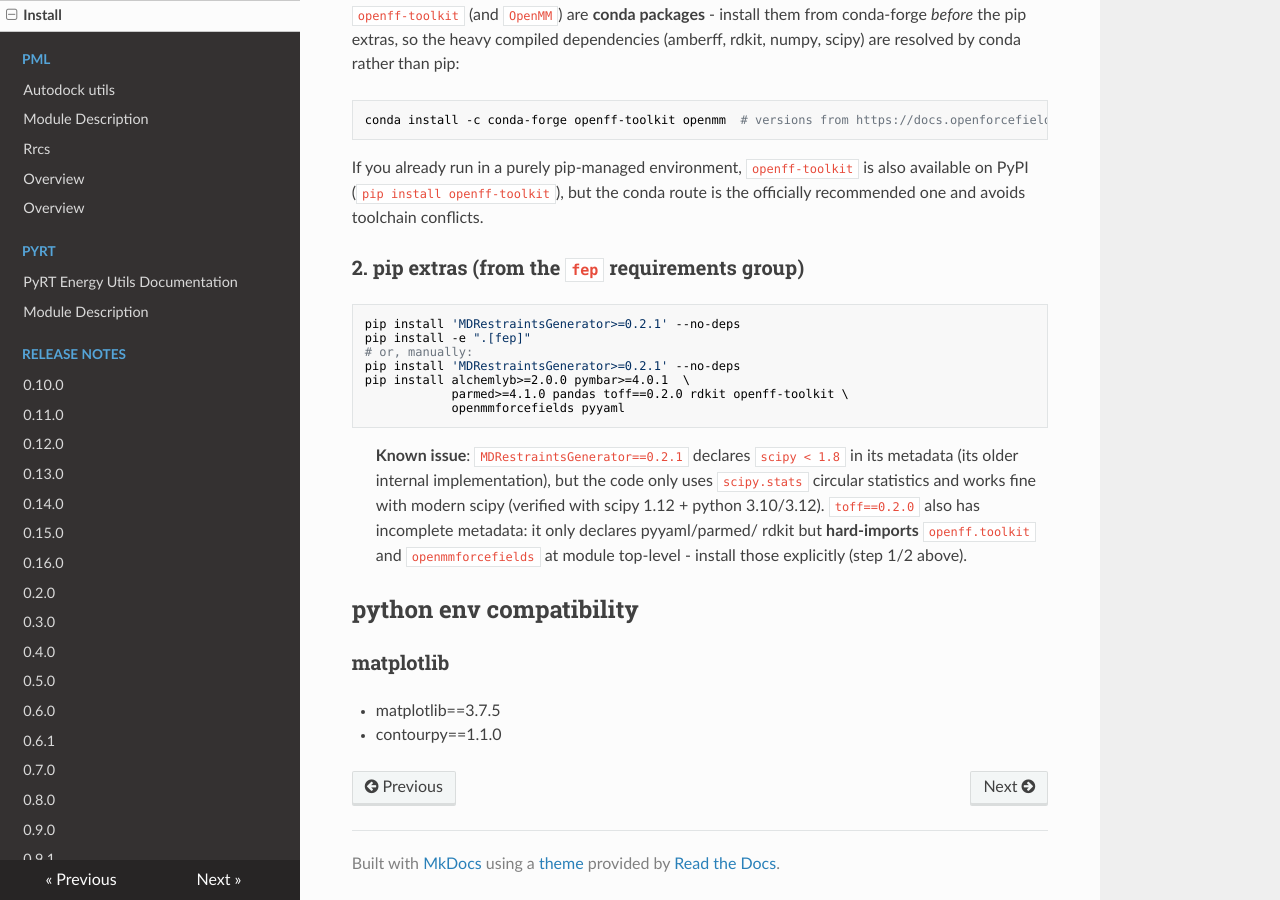
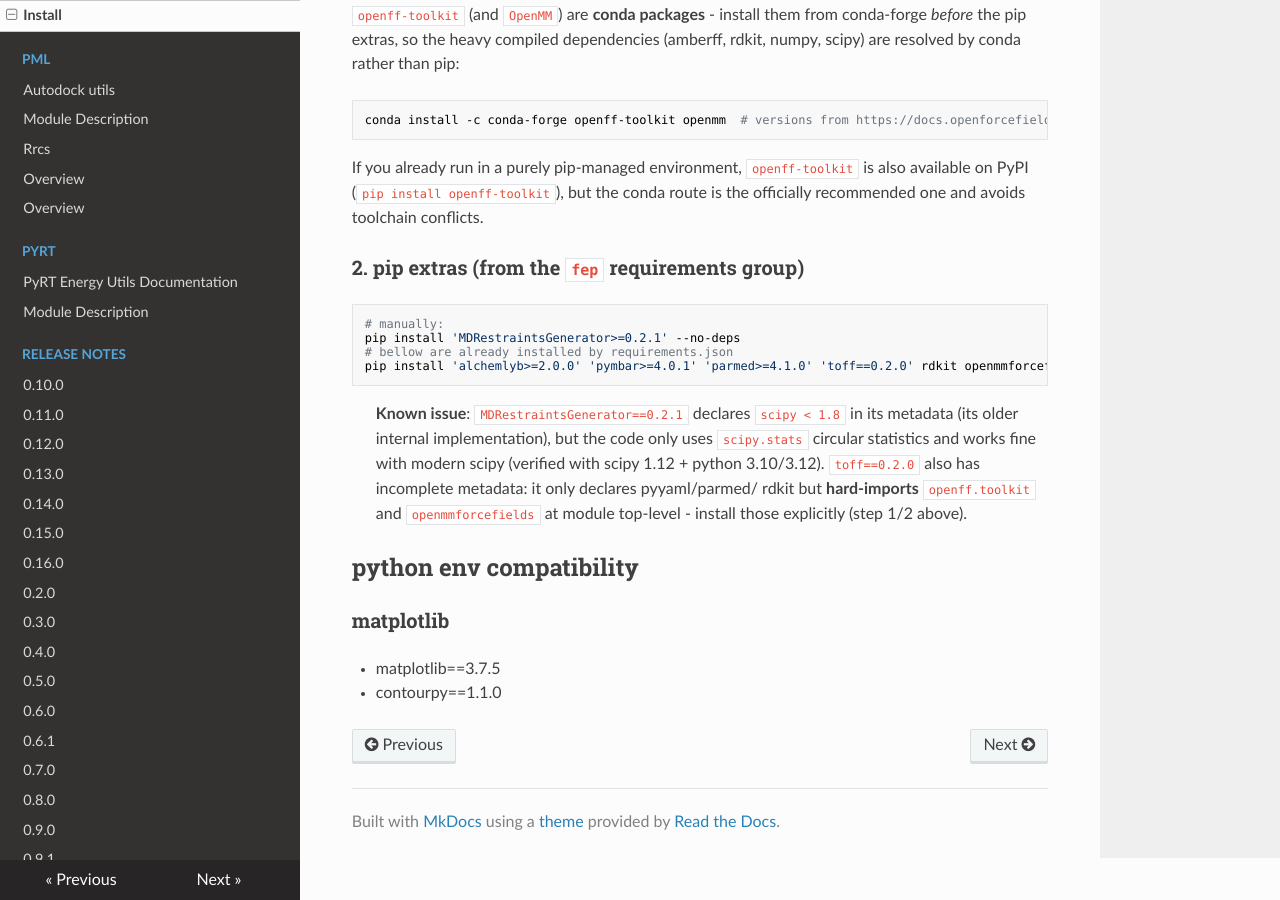
Before and after one commit to BHM-Bob/LazyDock, an MkDocs documentation site: the page built from docs/install.md, in a window 1280 px wide and 900 px high, scrolled down 1926 px. Built offline with MkDocs 1.6.1, drawn with Linux system fonts in a browser that asks for light colours; nearby versions of some CDN libraries.

Commit message:
docs(docs/install.md): 优化安装依赖的安装步骤说明
1. 调整依赖安装的代码块排版，将手动安装步骤合并整理
2. 注释说明额外依赖可通过requirements.json完成安装
3. 修正原文档中重复的安装命令顺序

````diff
--- a/docs/install.md
+++ b/docs/install.md
@@ -87,13 +87,10 @@ the officially recommended one and avoids toolchain conflicts.
 
 ### 2. pip extras (from the `fep` requirements group)
 ```bash
+# manually:
 pip install 'MDRestraintsGenerator>=0.2.1' --no-deps
-pip install -e ".[fep]"
-# or, manually:
-pip install 'MDRestraintsGenerator>=0.2.1' --no-deps
-pip install alchemlyb>=2.0.0 pymbar>=4.0.1  \
-            parmed>=4.1.0 pandas toff==0.2.0 rdkit openff-toolkit \
-            openmmforcefields pyyaml
+# bellow are already installed by requirements.json
+pip install 'alchemlyb>=2.0.0' 'pymbar>=4.0.1' 'parmed>=4.1.0' 'toff==0.2.0' rdkit openmmforcefields pyyaml
 ```
 
 > **Known issue**: `MDRestraintsGenerator==0.2.1` declares `scipy < 1.8` in its
````
